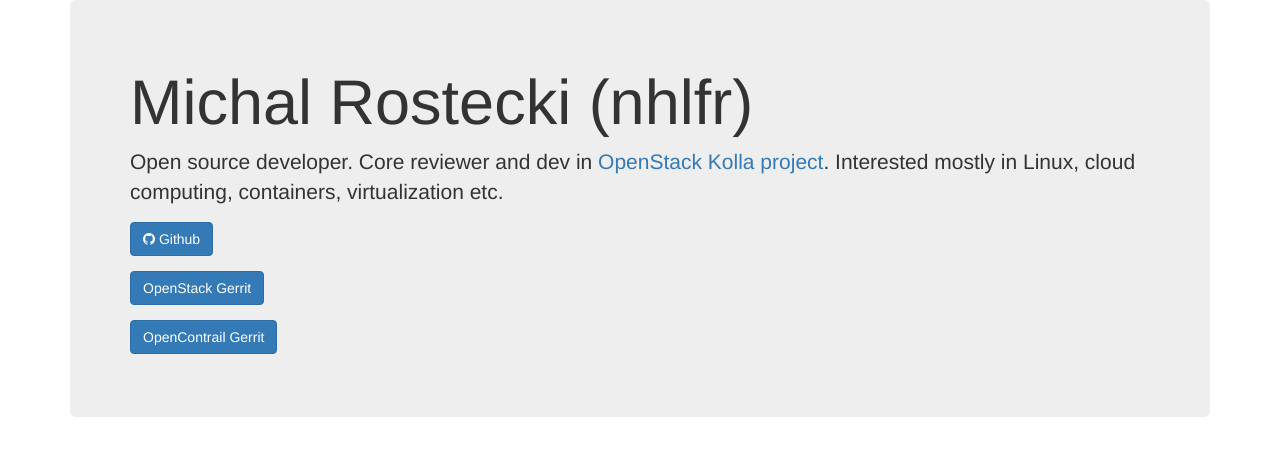
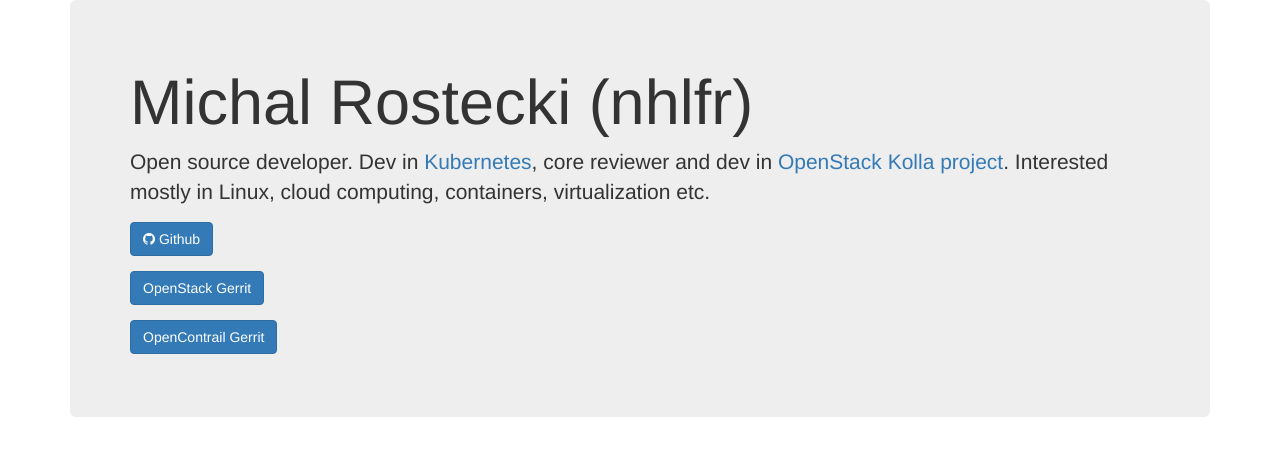
Before and after one commit to nhlfr/nhlfr.github.io, a Jekyll site: the page index.html, which Jekyll copies as it is, in a window 1280 px wide. Shown: the top 456 px of the page. Built offline with Jekyll 4.4.1, drawn with Linux system fonts in a browser that asks for light colours; nearby versions of some CDN libraries; comment, search, counter and statistics services are not loaded; a style sheet for code colours, icons or effects is not loaded.

Commit message:
Add info about k8s

```diff
--- a/index.html
+++ b/index.html
@@ -11,7 +11,7 @@
         <div class="container">
             <div class="jumbotron">
                 <h1>Michal Rostecki (nhlfr)</h1>
-                <p>Open source developer. Core reviewer and dev in <a href="https://github.com/openstack/kolla">OpenStack Kolla project</a>. Interested mostly in Linux, cloud computing, containers, virtualization etc.</p>
+                <p>Open source developer. Dev in <a href="https://github.com/kubernetes/kubernetes">Kubernetes</a>, core reviewer and dev in <a href="https://github.com/openstack/kolla">OpenStack Kolla project</a>. Interested mostly in Linux, cloud computing, containers, virtualization etc.</p>
                 <p><a class="btn btn-primary btn-social btn-github" href="https://github.com/nhlfr"><span class="fa fa-github"></span> Github</a></p>
                 <p><a class="btn btn-primary" href="https://review.openstack.org/#/q/owner:%22Michal+Rostecki+%253Cmrostecki%2540mirantis.com%253E%22">OpenStack Gerrit</a></p>
                 <p><a class="btn btn-primary" href="https://review.opencontrail.org/#/q/owner:%2522Michal+Rostecki%2522,n,z">OpenContrail Gerrit</a></p>
```
